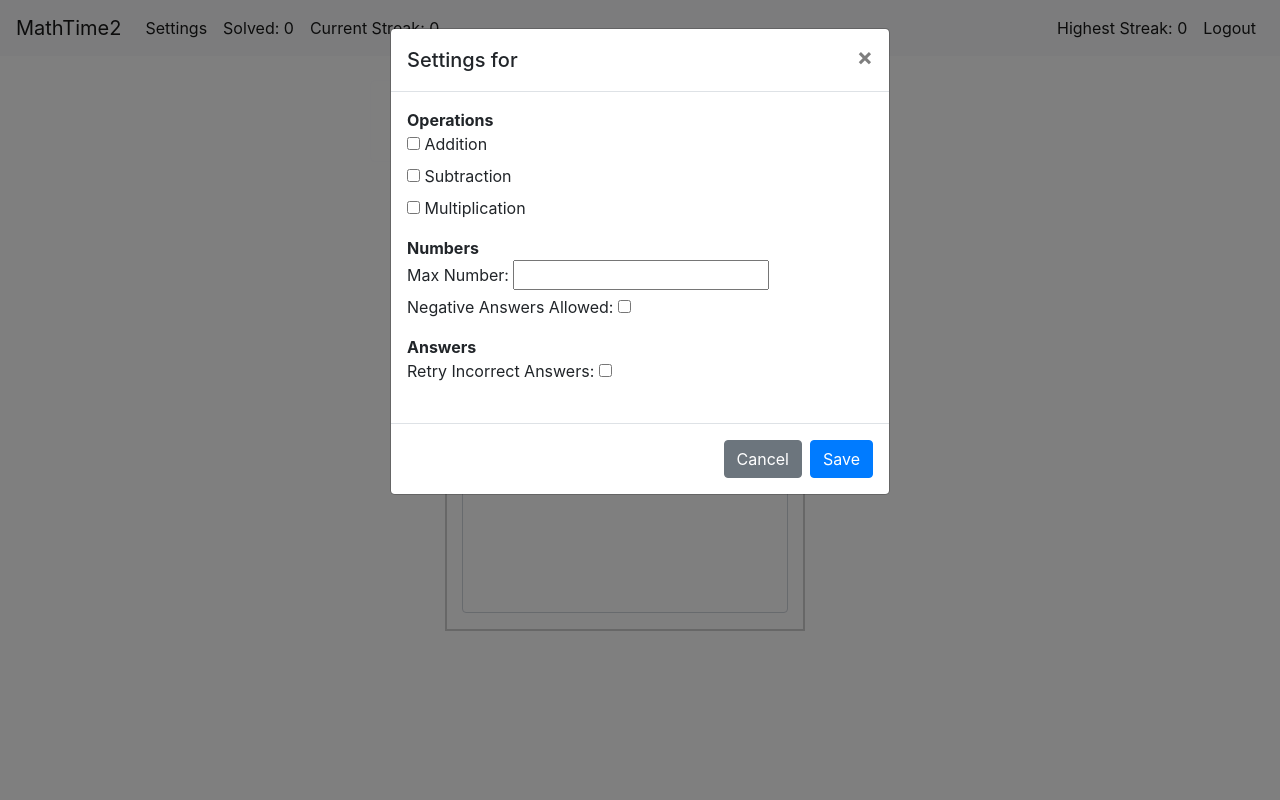
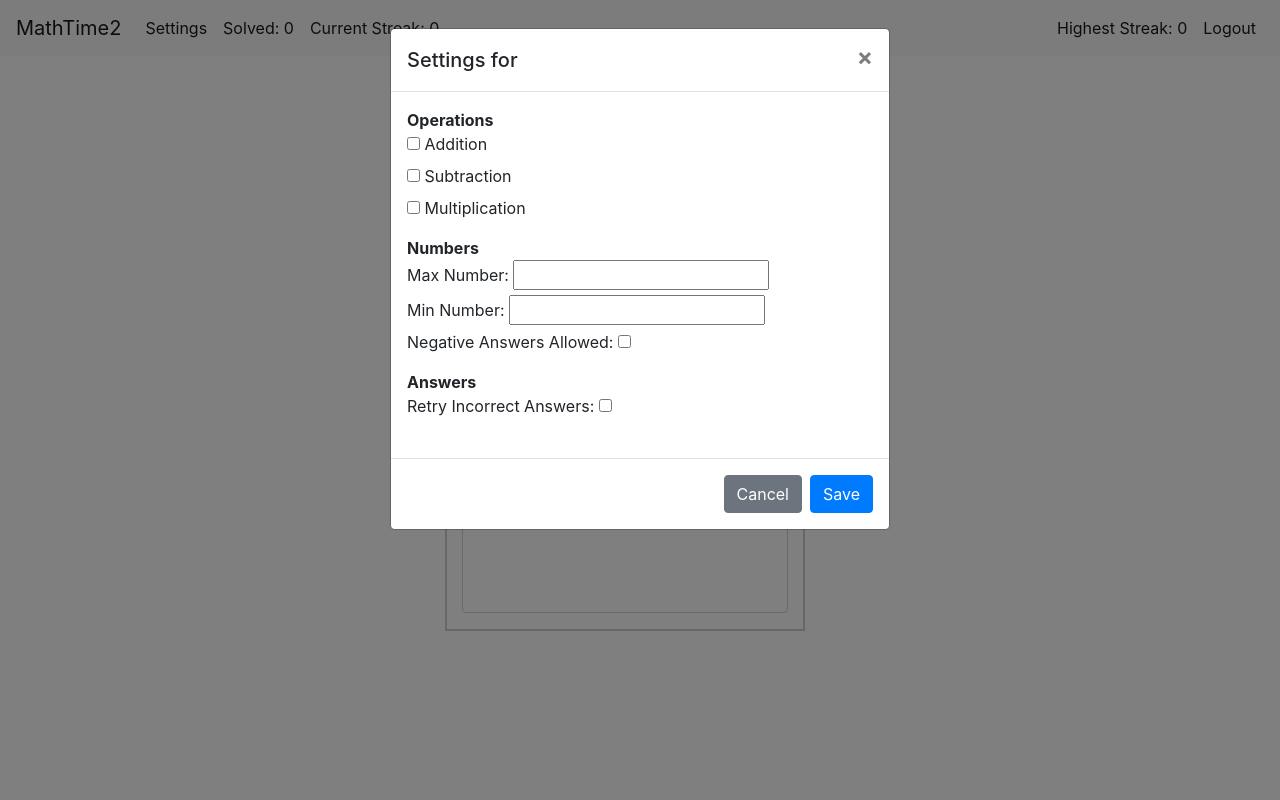
Before and after one commit to quigley6/MathTime2, a Flask app: template app/templates/index.html in a window 1280 px wide, after a click on "Settings". Run offline with Flask 2, Linux system fonts and the light colour scheme; the template is opened without the code that fills it, so the values that code supplies are empty; some libraries are stand-ins or nearby versions.

Commit message:
add minimum number to settings

```diff
--- a/app/routes.py
+++ b/app/routes.py
@@ -101,13 +101,14 @@ def generate_problem():
     settings = player.settings
 
     max_num = int(settings['max'])
+    min_num = int(settings['min'])
 
-    top = random.randint(0, max_num)
+    top = random.randint(min_num, max_num)
 
     if settings['neg'] == 'true':
-        bottom = random.randint(0, max_num)
+        bottom = random.randint(min_num, max_num)
     else:
-        bottom = random.randint(0, top)
+        bottom = random.randint(min_num, top)
 
     opers = []
     if settings['add'] == 'true':
@@ -229,6 +230,7 @@ def update_settings():
     settings['sub'] = request.values.get('sub')
     settings['mul'] = request.values.get('mul')
     settings['max'] = request.values.get('max')
+    settings['min'] = request.values.get('min')
     settings['neg'] = request.values.get('neg')
     settings['retry'] = request.values.get('retry')
 
@@ -236,6 +238,11 @@ def update_settings():
         int(settings['max'])
     except:
         return jsonify({'msg':'invalid max_number'})
+
+    try:
+        int(settings['min'])
+    except:
+        return jsonify({'msg':'invalid min_number'})
 
     player.settings = settings
 
--- a/app/templates/navbar.html
+++ b/app/templates/navbar.html
@@ -53,7 +53,8 @@
                     </dd>
                     <dt>Numbers</dt>
                     <dd>
-                        <label for="max_num">Max Number</label>: <input type="text" length="2" id="max_num" name="max_num">
+                        <label for="max_num">Max Number</label>: <input type="text" length="2" id="max_num" name="max_num"><br/>
+                        <label for="min_num">Min Number</label>: <input type="text" length="2" id="min_num" name="min_num"><br/>
                         <label for="neg_check">Negative Answers Allowed</label>: <input type="checkbox" id="neg_check" name="neg_check"><br/>
                     </dd>
                     <dt>Answers</dt>
@@ -81,6 +82,7 @@ $(document).ready(function() {
                 $('#sub_check').prop("checked", data['sub'] == 'true');
                 $('#mul_check').prop("checked", data['mul'] == 'true');
                 $('#max_num').val(data['max']);
+                $('#min_num').val(data['min']);
                 $('#neg_check').prop("checked", data['neg'] == 'true');
                 $('#retry_check').prop("checked", data['retry'] == 'true');
             },
@@ -96,6 +98,13 @@ $(document).ready(function() {
         }
         else {
             fd.append('max', '20');
+        }
+
+        if($('#min_num').val() != '') {
+            fd.append('min', $('#min_num').val());
+        }
+        else {
+            fd.append('min', '0');
         }
 
         fd.append('add', $('#add_check').is(":checked"));
```
